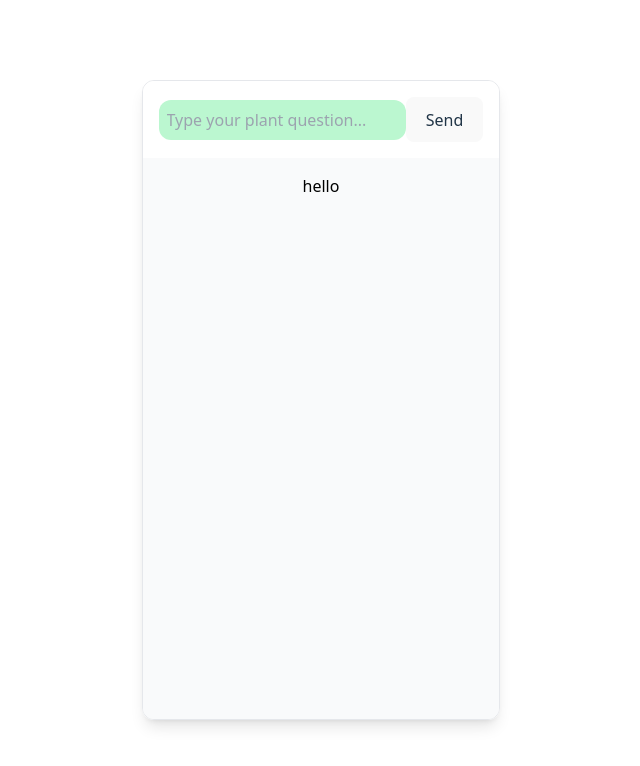
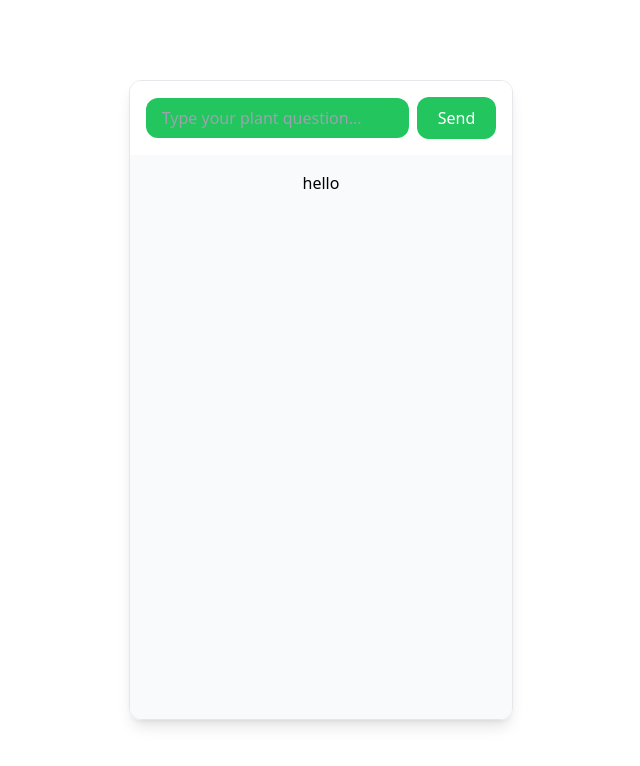
Before and after one commit to emmawalshdev/sprout, a React (Vite) app: page / in a window 1280 px wide. Shown: the top 766 px of the page, without its empty margins (319-959 px from the left). Built offline with nearby package versions, Linux system fonts and the light colour scheme.

Commit message:
Add input styles

```diff
--- a/src/components/chatbot/inputBox.jsx
+++ b/src/components/chatbot/inputBox.jsx
@@ -16,10 +16,14 @@ const InputBox = ({ onSend }) => {
             <input
                 type="text"
                 value={input}
-                className="bg-green-200 p-2 rounded-xl max-w-xs"
+                className="bg-green-500 text-white px-4 py-2 rounded-xl hover:bg-green-600"
                 onChange={(e) => setInput(e.target.value)}
                 placeholder="Type your plant question..."/>
-            <button type="submit">Send</button>
+            <button
+                type="submit"
+                className="bg-green-500 text-white ml-2 px-5 py-2 rounded-xl hover:bg-green-600">
+                Send
+            </button>
         </form>
         </>
     )
```
